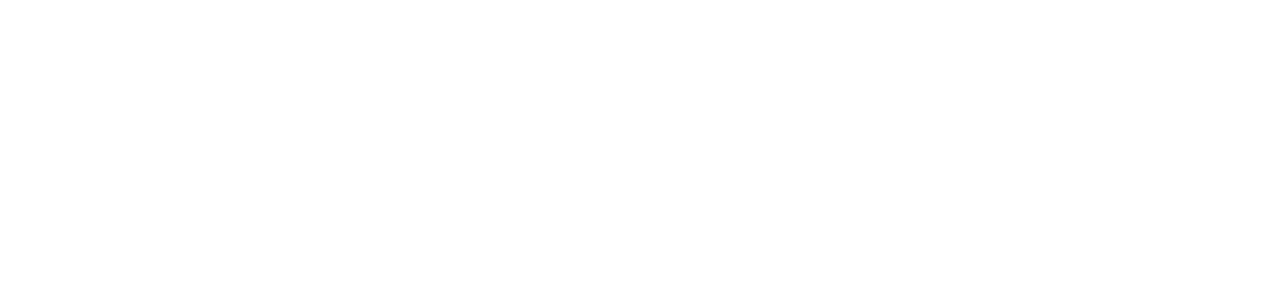
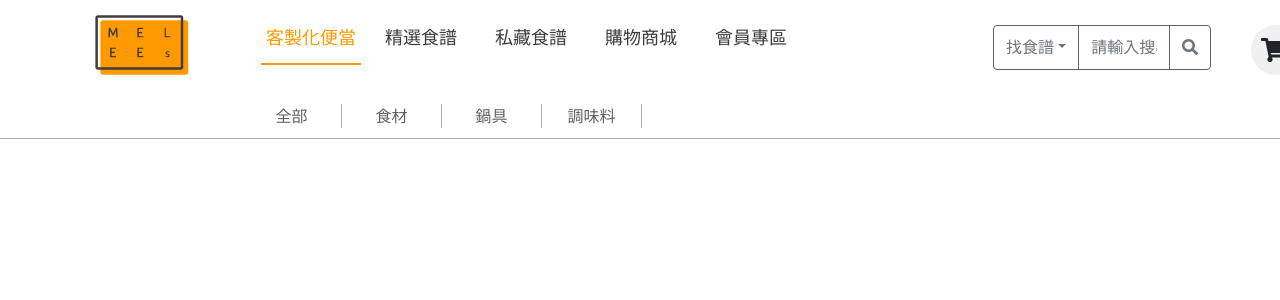
Before and after one commit to gemini497586/melees, a React (Create React App) app in the folder frontend/: page / in a window 1280 px wide. Shown: the top 300 px of the page. Built offline with nearby package versions, Linux system fonts and the light colour scheme.

Commit message:
新增共同用到的 header 跟次選單 另外 package.json 內有下載 fontawsome

```diff
--- a/frontend/package.json
+++ b/frontend/package.json
@@ -3,6 +3,9 @@
   "version": "0.1.0",
   "private": true,
   "dependencies": {
+    "@fortawesome/fontawesome-svg-core": "^1.2.36",
+    "@fortawesome/free-solid-svg-icons": "^5.15.4",
+    "@fortawesome/react-fontawesome": "^0.1.15",
     "@testing-library/jest-dom": "^5.11.4",
     "@testing-library/react": "^11.1.0",
     "@testing-library/user-event": "^12.1.10",
--- a/frontend/src/App.css
+++ b/frontend/src/App.css
@@ -1,5 +1,6 @@
 .App {
   text-align: center;
+  height: 2000px;
 }
 
 .App-logo {
--- a/frontend/src/App.js
+++ b/frontend/src/App.js
@@ -1,9 +1,12 @@
 import './App.css'
+import Header from './component/Header.js'
+import MinorBar from './component/MinorBar.js'
 
 function App() {
   return (
     <div className="App">
-
+      <Header />
+      <MinorBar />
     </div>
   )
 }
--- /dev/null
+++ b/frontend/src/component/FontawsomeIcons/index.js
@@ -0,0 +1,8 @@
+import { library } from '@fortawesome/fontawesome-svg-core'
+import {
+  faShoppingCart,
+  faUserCircle,
+  faSearch,
+} from '@fortawesome/free-solid-svg-icons'
+
+library.add(faShoppingCart, faUserCircle, faSearch)
--- /dev/null
+++ b/frontend/src/component/Header.js
@@ -0,0 +1,129 @@
+import React from 'react'
+import '../style/header.css'
+import { FontAwesomeIcon } from '@fortawesome/react-fontawesome'
+import './FontawsomeIcons'
+import pic from './meleesLogo.svg'
+
+function Header() {
+  return (
+    <>
+      <div className="header-bar">
+        <div className="logo">
+          <img src={pic} alt="logo" />
+        </div>
+        <ul>
+          <li class="active">
+            <a href="/">客製化便當</a>
+          </li>
+          <li>
+            <a href="/">精選食譜</a>
+          </li>
+          <li>
+            <a href="/">私藏食譜</a>
+          </li>
+          <li>
+            <a href="/">購物商城</a>
+          </li>
+          <li>
+            <a href="/">會員專區</a>
+          </li>
+          <div class="box"></div>
+          <li>
+            <div class="input-group">
+              <button
+                class="btn btn-outline-secondary dropdown-toggle"
+                type="button"
+                data-bs-toggle="dropdown"
+                aria-expanded="false"
+              >
+                找食譜
+              </button>
+              <ul class="dropdown-menu input-dropdown">
+                <li>
+                  <a class="dropdown-item" href="#/">
+                    找商品
+                  </a>
+                </li>
+                <li>
+                  <a class="dropdown-item" href="#/">
+                    找商品
+                  </a>
+                </li>
+              </ul>
+              <input
+                type="text"
+                class="form-control input-sm search-input"
+                placeholder="請輸入搜尋關鍵字"
+              />
+              <button class="btn btn-outline-secondary">
+                <FontAwesomeIcon icon="search" className="" />
+              </button>
+            </div>
+          </li>
+          <li className="cart-btn">
+            <div class="gray-circle">
+              <FontAwesomeIcon
+                icon="shopping-cart"
+                size="lg"
+                className="shopping-cart"
+              />
+            </div>
+          </li>
+          <li className="user-btn dropright">
+            <FontAwesomeIcon
+              icon="user-circle"
+              className="user"
+              data-bs-toggle="dropdown"
+            />
+            <ul class="dropdown-menu user-dropdown">
+              <li>
+                <a class="dropdown-item" href="#/">
+                  大頭貼
+                </a>
+              </li>
+              <hr />
+              <li>
+                <a class="dropdown-item" href="#/">
+                  個人資料
+                </a>
+              </li>
+              <li>
+                <a class="dropdown-item" href="#/">
+                  我的客製便當
+                </a>
+              </li>
+              <li>
+                <a class="dropdown-item" href="#/">
+                  我的私藏食譜
+                </a>
+              </li>
+              <li>
+                <a class="dropdown-item" href="#/">
+                  食譜收藏
+                </a>
+              </li>
+              <li>
+                <a class="dropdown-item" href="#/">
+                  商品收藏
+                </a>
+              </li>
+              <li>
+                <a class="dropdown-item" href="#/">
+                  訂單查詢
+                </a>
+              </li>
+              <li>
+                <a class="dropdown-item" href="#/">
+                  登出
+                </a>
+              </li>
+            </ul>
+          </li>
+        </ul>
+      </div>
+      <div className="h104"></div>
+    </>
+  )
+}
+
+export default Header
--- /dev/null
+++ b/frontend/src/component/MinorBar.js
@@ -0,0 +1,37 @@
+import React from 'react'
+import '../style/minorBar.css'
+
+function MinorBar() {
+  const array = ['全部', '食材', '鍋具', '調味料']
+  return (
+    <>
+      <ul className="minor-bar">
+        {/* 原本的寫法 */}
+        {/* <li>
+          <a href="/">全部</a>
+        </li>
+        <li>
+          <a href="/">食材</a>
+        </li>
+        <li>
+          <a href="/">鍋具</a>
+        </li>
+        <li>
+          <a href="/">調味料</a>
+        </li> */}
+
+        {/* map寫法 */}
+        {array.map((v) => {
+          return (
+            <li>
+              <a href="/">{v}</a>
+            </li>
+          )
+        })}
+      </ul>
+      <div className="sub-line"></div>
+    </>
+  )
+}
+
+export default MinorBar
--- /dev/null
+++ b/frontend/src/style/header.css
@@ -0,0 +1,126 @@
+.header-bar {
+  font-family: sans-serif;
+  font-size: 18px;
+  display: flex;
+  height: 104px;
+  /* 黏在頁面最上面 */
+  position: fixed;
+  top: 0px;
+  background: #fff;
+  width: 100%;
+}
+
+.header-bar a {
+  color: #3c3c3c;
+  text-decoration: none;
+}
+
+.logo {
+  margin: 0px 20px 0px 80px;
+}
+
+ul {
+  list-style: none;
+  display: flex;
+  font-size: 18px;
+  margin-top: 15px;
+}
+
+ul li {
+  margin: 10px 5px;
+  min-width: 100px;
+  height: 40px;
+  text-align: center;
+}
+
+/* 搜尋欄開始 */
+.input-group {
+  height: 45px;
+}
+
+.input-dropdown {
+  min-width: 90px;
+  height: 120px;
+}
+
+.dropdown-menu li a:focus {
+  background: #606060;
+}
+
+.search-input:focus {
+  box-shadow: 0px 0px 10px rgba(96, 96, 96, 0.5);
+  outline: rgba(96, 96, 96, 0.5) solid 4px;
+  border: 1px solid #606060;
+}
+
+.input-group button {
+  border: 1px solid #606060;
+}
+
+.form-control {
+  border: 1px solid #606060;
+  max-width: 400px;
+}
+/* 搜尋欄結束 */
+
+/* 購物車開始 */
+.cart-btn {
+  margin: 10px -10px 0px 10px;
+  cursor: pointer;
+}
+
+.gray-circle {
+  margin: auto;
+  width: 50px;
+  height: 50px;
+  background: #f0f0f0;
+  border-radius: 50%;
+  align-items: center;
+  position: relative;
+}
+
+.shopping-cart {
+  position: absolute;
+  top: calc(50% - 12px);
+  right: calc(50% - 12px);
+}
+/* 購物車結束 */
+
+/* 使用者開始 */
+.user-btn {
+  cursor: pointer;
+}
+
+.user {
+  min-width: 48px;
+  height: 48px;
+}
+
+.user-dropdown hr {
+  margin: -10px 0px 0px;
+}
+
+.user-dropdown li {
+  margin: 5px;
+}
+/* 使用者結束 */
+
+/* 這是中間拿來隔開主選單跟搜尋欄的box */
+.box {
+  width: 300px;
+}
+
+/* 選取(當前頁面)開始 */
+.active a {
+  color: #fe9900;
+}
+
+.active {
+  border-bottom: 2px solid #fe9900;
+}
+/* 選取(當前頁面)結束 */
+
+/* 因為把header黏在最上面，放一個一樣高的box不讓下面的東西往上跑 */
+.h104 {
+  height: 104px;
+}
--- /dev/null
+++ b/frontend/src/style/minorBar.css
@@ -0,0 +1,23 @@
+.minor-bar {
+  display: flex;
+  margin: -10px 0px 0px 210px;
+  font-size: 16px;
+}
+
+.minor-bar a {
+  text-decoration: none;
+  color: #606060;
+  line-height: 24px;
+}
+
+.minor-bar li {
+  border-right: 1px solid rgba(96, 96, 96, 0.5);
+  height: 24px;
+  margin: 10px 0px;
+}
+
+.sub-line {
+  width: 100%;
+  height: 1px;
+  background: rgba(96, 96, 96, 0.5);
+}
```
Also changed, not shown: frontend/src/component/hello.txt (deleted), frontend/src/component/meleesLogo.svg (added), 1 other file (tests, documents, lock files or other folders).
